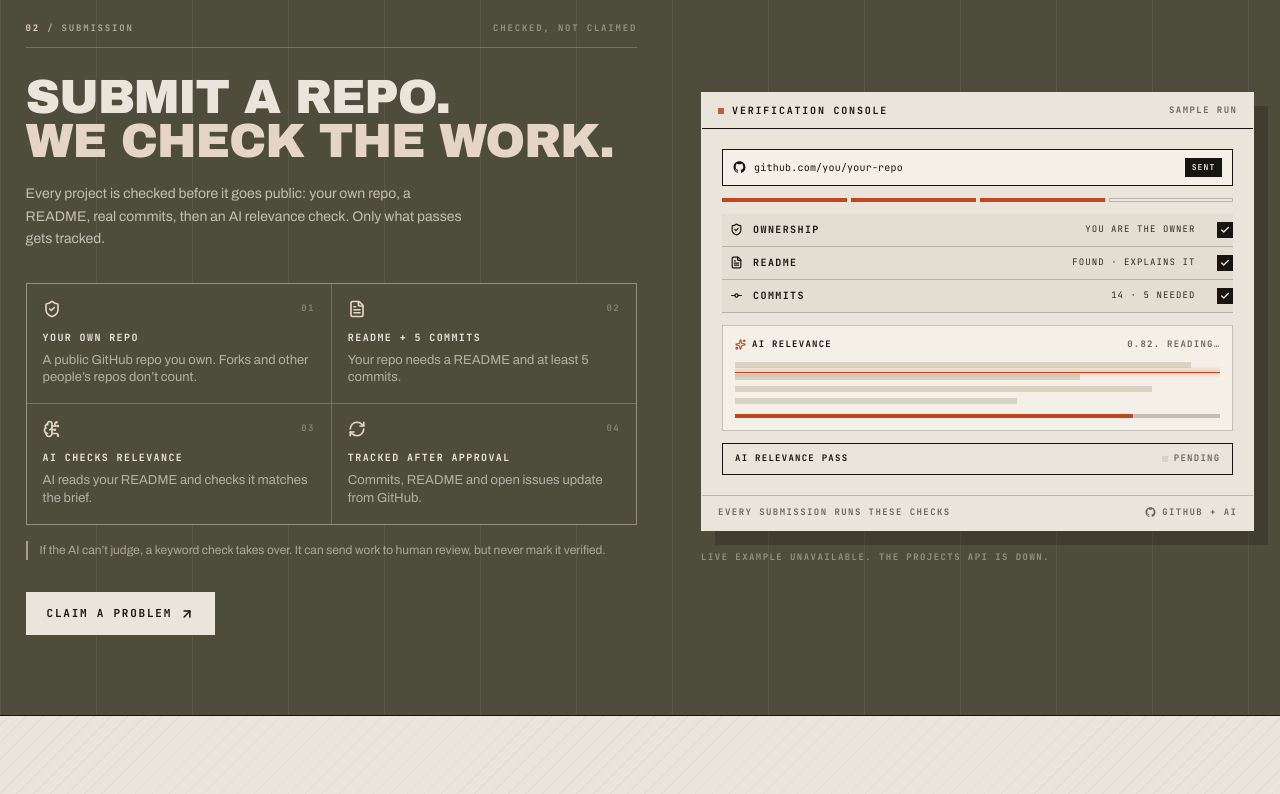
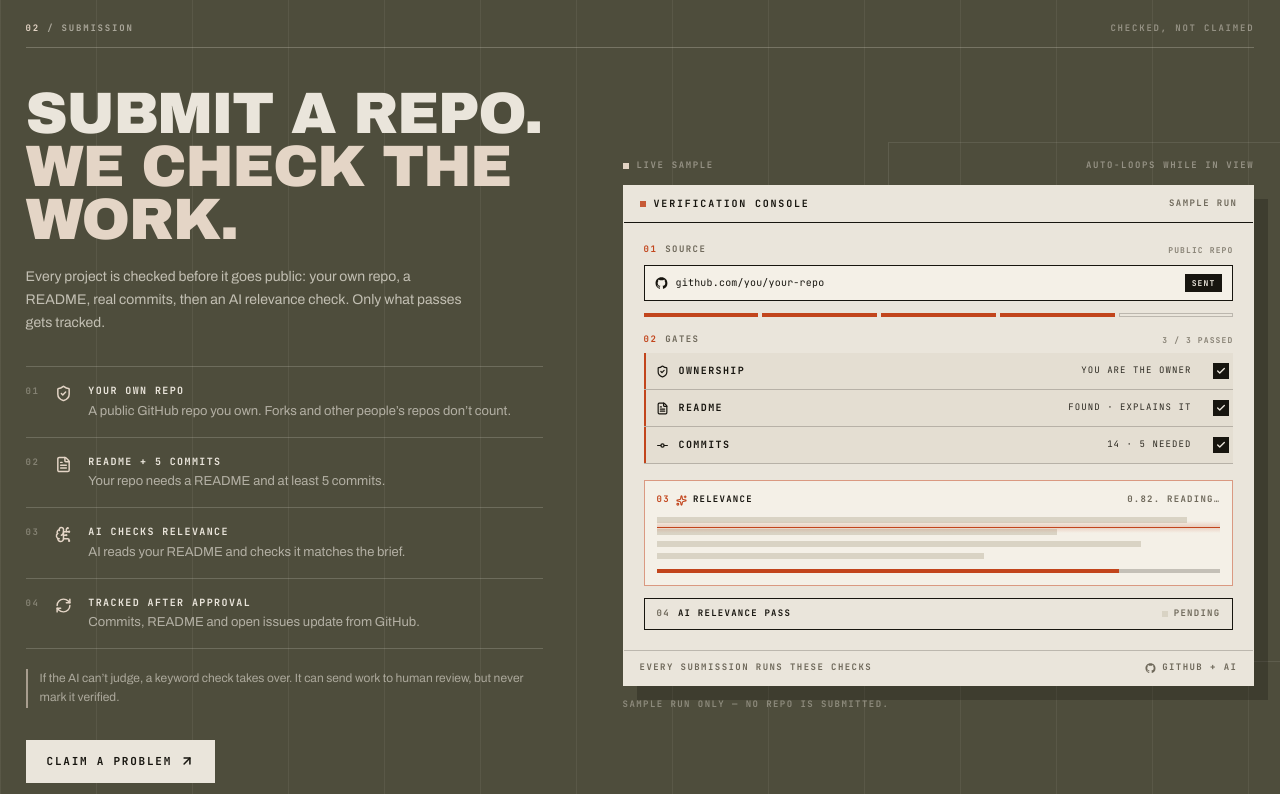
Before and after one commit to PIYUSH-NEXTGEN/Manabi, a React (Vite) app in the folder frontend/: page / in a window 1280 px wide. Shown: the part 820-1614 px from the top of the page. Built offline with nearby package versions, Linux system fonts and the light colour scheme; no server answers.

Commit message:
feat(home): polish hero brief card and submission showcase

```diff
--- a/frontend/src/components/home/BuildInPublic.tsx
+++ b/frontend/src/components/home/BuildInPublic.tsx
@@ -1,11 +1,6 @@
-import { useQuery } from '@tanstack/react-query';
-import type { ProjectOut } from '@/api/client';
-import { getProblem, getProblems } from '@/api/client';
-import { Stamp } from '@/design/primitives';
-import { EASE_SNAP, slideUpReveal } from '@/design/motion';
-import { cx } from '@/lib/cx';
 import { Link } from 'react-router-dom';
 import { motion } from 'motion/react';
+import { EASE_SNAP, slideUpReveal } from '@/design/motion';
 import {
   ArrowUpRight,
   BrainCircuit,
@@ -13,8 +8,6 @@ import {
   RefreshCw,
   ShieldCheck,
 } from 'lucide-react';
-import { GithubMark } from '@/components/icons/GithubMark';
-import { PROGRESS_STAMPS } from '@/design/status';
 import { VerificationConsole } from './VerificationConsole';
 
 const STEPS = [
@@ -44,136 +37,22 @@ const STEPS = [
   },
 ];
 
-function SegmentedMeter({ commits }: { commits: number }) {
-  const filled = Math.min(10, Math.max(commits > 0 ? 1 : 0, Math.round(commits / 2)));
-  return (
-    <div role="img" aria-label={`${commits} commits`} className="flex gap-1">
-      {Array.from({ length: 10 }, (_, index) => (
-        <motion.span
-          key={index}
-          initial={{ opacity: 0.2, scaleY: 0.4 }}
-          whileInView={{ opacity: 1, scaleY: 1 }}
-          viewport={{ once: true }}
-          transition={{ delay: index * 0.035, duration: 0.28, ease: EASE_SNAP }}
-          className={cx(
-            'block h-3 flex-1 border',
-            index < filled ? 'border-ink bg-ink' : 'border-line bg-transparent',
-          )}
-        />
-      ))}
-    </div>
-  );
-}
+const LEFT_REVEAL = {
+  hidden: {},
+  show: { transition: { staggerChildren: 0.08, delayChildren: 0.05 } },
+};
 
-function ProgressPanel({ project }: { project: ProjectOut }) {
-  const progress = project.progress;
-  const lastCommit = progress?.last_commit_at
-    ? new Date(progress.last_commit_at).toLocaleDateString('en-CA')
-    : 'never';
+const LIST_REVEAL = {
+  hidden: {},
+  show: { transition: { staggerChildren: 0.06 } },
+};
 
-  return (
-    <div className="border border-paper/25 bg-paper text-ink shadow-[6px_6px_0_0_rgba(23,21,15,0.28)] sm:shadow-[14px_14px_0_0_rgba(23,21,15,0.28)]">
-      <div className="flex items-center justify-between gap-3 border-b border-ink px-4 py-2.5">
-        <span className="font-mono text-[10px] font-bold uppercase tracking-[0.18em]">
-          Project record
-        </span>
-        {progress ? (
-          <Stamp tone={PROGRESS_STAMPS[progress.status].tone} />
-        ) : (
-          <span className="font-mono text-[9px] font-bold uppercase tracking-[0.16em] text-muted">
-            No data
-          </span>
-        )}
-      </div>
-
-      <div className="p-5 sm:p-6">
-        <div className="flex items-start justify-between gap-3">
-          <div className="min-w-0">
-            <p className="truncate font-mono text-[10px] font-bold uppercase tracking-[0.16em] text-muted">
-              {project.repo_owner} / {project.repo_name}
-            </p>
-            <p className="mt-1 text-sm font-semibold leading-snug">
-              {project.problem_title}
-            </p>
-          </div>
-          <span aria-hidden className="mt-1 block size-2.5 shrink-0 bg-accent" />
-        </div>
-
-        {progress ? (
-          <>
-            <div className="mt-5 flex items-end justify-between gap-3 border-t border-line pt-4">
-              <p className="font-mono text-[9px] font-bold uppercase tracking-[0.16em] text-muted">
-                Commit activity
-              </p>
-              <p className="font-display text-3xl leading-none">
-                {progress.commit_count}
-              </p>
-            </div>
-
-            <div className="mt-3">
-              <SegmentedMeter commits={progress.commit_count} />
-            </div>
-
-            <div className="mt-4 flex flex-wrap gap-x-5 gap-y-1 font-mono text-[10px] font-bold uppercase tracking-[0.14em]">
-              <span>README {progress.has_readme ? '✓' : '□'}</span>
-              <span>Last commit {lastCommit}</span>
-              <span>
-                {progress.open_issues.length} open{' '}
-                {progress.open_issues.length === 1 ? 'issue' : 'issues'}
-              </span>
-            </div>
-          </>
-        ) : (
-          <p className="mt-5 border-t border-line pt-3 font-mono text-[10px] uppercase tracking-[0.14em] text-muted">
-            No progress tracked yet.
-          </p>
-        )}
-      </div>
-
-      <div className="flex flex-wrap items-center justify-between gap-2 border-t border-line px-4 py-2.5 font-mono text-[9px] font-bold uppercase tracking-[0.16em] text-muted">
-        <span>Live record</span>
-        <span className="flex items-center gap-1.5">
-          <GithubMark size={12} />
-          Pulled from GitHub
-        </span>
-      </div>
-    </div>
-  );
-}
-
-/**
- * Find a real project record to show in the panel without a hard-coded id:
- * the board's first problem that has any public project, then that problem's
- * detail (which embeds the projects). Prefers a record that already carries
- * GitHub progress so the meter has data to render.
- */
-function useShowcaseProject() {
-  const problems = useQuery({
-    queryKey: ['problems', 'showcase'],
-    queryFn: () => getProblems({ limit: 20 }),
-  });
-
-  const candidate = problems.data?.items.find((p) => p.project_count > 0);
-  const detail = useQuery({
-    queryKey: ['problem', 'showcase', candidate?.id],
-    queryFn: () => getProblem(candidate!.id),
-    enabled: candidate != null,
-  });
-
-  const projects = detail.data?.projects ?? [];
-  const project =
-    projects.find((p) => p.progress != null) ?? projects[0] ?? null;
-
-  return {
-    isLoading: problems.isLoading || (candidate != null && detail.isLoading),
-    isError: problems.isError || (candidate != null && detail.isError),
-    project,
+const ITEM_REVEAL = {
+  hidden: { opacity: 0, y: 14 },
+  show: { opacity: 1, y: 0, transition: { duration: 0.34, ease: EASE_SNAP } },
 };
-}
 
 export function BuildInPublic() {
-  const query = useShowcaseProject();
-
   return (
     <section className="relative overflow-hidden border-b border-ink bg-olive text-paper dark:bg-[#2f3025] dark:text-ink">
       <div
@@ -184,76 +63,107 @@ export function BuildInPublic() {
             'repeating-linear-gradient(90deg, rgba(234,229,219,0.07) 0 1px, transparent 1px 96px)',
         }}
       />
+      <div
+        aria-hidden
+        className="pointer-events-none absolute -right-32 top-1/2 hidden size-[520px] -translate-y-1/2 border border-paper/10 lg:block dark:border-ink/10"
+      />
 
-      <div className="relative mx-auto w-[min(1240px,96vw)] py-16 md:py-20">
-        <div className="grid items-center gap-12 lg:grid-cols-[1.05fr_0.95fr] lg:gap-16">
+      <div className="relative mx-auto w-[min(1240px,96vw)] py-14 md:py-20">
         <motion.div
           variants={slideUpReveal}
           initial="hidden"
           whileInView="show"
-            viewport={{ once: true, amount: 0.25 }}
+          viewport={{ once: true, amount: 0.4 }}
+          className="flex flex-wrap items-center justify-between gap-3 border-b border-paper/25 pb-3 dark:border-ink/25"
         >
-            <div className="flex flex-wrap items-center justify-between gap-3 border-b border-paper/25 pb-3 dark:border-ink/25">
           <p className="font-mono text-[9px] font-bold uppercase tracking-[0.2em] text-paper/60 dark:text-ink/60">
             <span className="text-accent-soft dark:text-ink">02</span> / Submission
           </p>
           <p className="font-mono text-[9px] font-bold uppercase tracking-[0.2em] text-paper/45 dark:text-ink/45">
             Checked, not claimed
           </p>
-            </div>
+        </motion.div>
 
-            <h2 className="mt-7 font-display text-4xl uppercase leading-[0.9] tracking-tight sm:text-5xl">
+        <div className="mt-10 grid items-center gap-12 lg:grid-cols-[minmax(0,0.9fr)_minmax(0,1.1fr)] lg:gap-16 xl:gap-20">
+          <motion.div
+            variants={LEFT_REVEAL}
+            initial="hidden"
+            whileInView="show"
+            viewport={{ once: true, amount: 0.25 }}
+          >
+            <motion.h2
+              variants={ITEM_REVEAL}
+              className="font-display text-4xl uppercase leading-[0.9] tracking-tight sm:text-5xl xl:text-[3.65rem]"
+            >
               Submit a repo.
               <br />
-              <span className="text-accent-soft dark:text-ink">We check the work.</span>
-            </h2>
-            <p className="mt-5 max-w-md text-sm leading-relaxed text-paper/75 dark:text-ink/75">
+              <span className="text-accent-soft dark:text-ink">
+                We check the work.
+              </span>
+            </motion.h2>
+
+            <motion.p
+              variants={ITEM_REVEAL}
+              className="mt-5 max-w-md text-sm leading-relaxed text-paper/75 dark:text-ink/75"
+            >
               Every project is checked before it goes public: your own repo, a
               README, real commits, then an AI relevance check. Only what passes
               gets tracked.
-            </p>
+            </motion.p>
 
-            <ul className="mt-8 grid gap-px border border-paper/25 bg-paper/25 sm:grid-cols-2 dark:border-ink/25 dark:bg-ink/25">
+            <motion.ul
+              variants={LIST_REVEAL}
+              className="mt-8 border-t border-paper/20 dark:border-ink/20"
+            >
               {STEPS.map(({ step, icon: Icon, title, copy }) => (
-                <li key={step} className="bg-olive p-4 dark:bg-[#2f3025]">
-                  <div className="flex items-center justify-between gap-2">
+                <motion.li
+                  key={step}
+                  variants={ITEM_REVEAL}
+                  className="flex items-start gap-4 border-b border-paper/20 py-4 dark:border-ink/20"
+                >
+                  <span className="mt-0.5 font-mono text-[9px] font-bold tracking-[0.16em] text-paper/35 dark:text-ink/35">
+                    {step}
+                  </span>
                   <Icon
                     aria-hidden
-                      size={18}
-                      strokeWidth={2.2}
-                      className="text-accent-soft dark:text-ink"
+                    size={17}
+                    strokeWidth={2.1}
+                    className="mt-0.5 shrink-0 text-accent-soft dark:text-ink"
                   />
-                    <span className="font-mono text-[9px] font-bold uppercase tracking-[0.16em] text-paper/35 dark:text-ink/35">
-                      {step}
-                    </span>
-                  </div>
-                  <h3 className="mt-3 font-mono text-[10px] font-bold uppercase tracking-[0.14em]">
+                  <div className="min-w-0">
+                    <h3 className="font-mono text-[10px] font-bold uppercase tracking-[0.14em]">
                       {title}
                     </h3>
-                  <p className="mt-1.5 text-[13px] leading-snug text-paper/65 dark:text-ink/65">
+                    <p className="mt-1 text-[13px] leading-snug text-paper/65 dark:text-ink/65">
                       {copy}
                     </p>
-                </li>
+                  </div>
+                </motion.li>
               ))}
-            </ul>
+            </motion.ul>
 
-            <p className="mt-4 border-l-2 border-accent-soft/60 pl-3 text-[12px] leading-relaxed text-paper/60 dark:border-ink/40 dark:text-ink/60">
+            <motion.p
+              variants={ITEM_REVEAL}
+              className="mt-5 border-l-2 border-accent-soft/60 pl-3 text-[12px] leading-relaxed text-paper/60 dark:border-ink/40 dark:text-ink/60"
+            >
               If the AI can’t judge, a keyword check takes over. It can send work
               to human review, but never mark it verified.
-            </p>
+            </motion.p>
 
+            <motion.div variants={ITEM_REVEAL} className="mt-8">
               <Link
                 to="/problems"
-              className="group mt-8 inline-flex items-center gap-2 border border-paper bg-paper px-5 py-3 font-mono text-[11px] font-bold uppercase tracking-[0.16em] text-ink transition-colors hover:border-accent hover:bg-accent hover:text-paper dark:border-ink dark:bg-transparent dark:text-ink dark:hover:border-accent dark:hover:bg-accent dark:hover:text-[#f4f0e7]"
+                className="group inline-flex items-center gap-2 border border-paper bg-paper px-5 py-3 font-mono text-[11px] font-bold uppercase tracking-[0.16em] text-ink transition-colors hover:border-accent hover:bg-accent hover:text-paper dark:border-ink dark:bg-transparent dark:text-ink dark:hover:border-accent dark:hover:bg-accent dark:hover:text-[#f4f0e7]"
               >
                 Claim a problem
                 <ArrowUpRight
                   aria-hidden
                   size={14}
                   strokeWidth={2.6}
-                className="transition-transform group-hover:-translate-y-0.5 group-hover:translate-x-0.5"
+                  className="transition-transform duration-200 group-hover:-translate-y-0.5 group-hover:translate-x-0.5"
                 />
               </Link>
+            </motion.div>
           </motion.div>
 
           <motion.div
@@ -263,18 +173,22 @@ export function BuildInPublic() {
             viewport={{ once: true, amount: 0.25 }}
             transition={{ delay: 0.1 }}
           >
-            <div className="flex flex-col gap-5">
+            <div className="mb-3 flex flex-wrap items-center justify-between gap-2 font-mono text-[9px] font-bold uppercase tracking-[0.18em] text-paper/45 dark:text-ink/45">
+              <span className="flex items-center gap-2">
+                <span
+                  aria-hidden
+                  className="block size-1.5 bg-accent-soft motion-safe:animate-pulse dark:bg-accent"
+                />
+                Live sample
+              </span>
+              <span>Auto-loops while in view</span>
+            </div>
+
             <VerificationConsole />
-              {query.isLoading ? (
-                <div className="skeleton h-52 border border-paper/40 dark:border-ink/30" aria-hidden />
-              ) : query.project ? (
-                <ProgressPanel project={query.project} />
-              ) : query.isError ? (
-                <p className="font-mono text-[9px] font-bold uppercase tracking-[0.16em] text-paper/45 dark:text-ink/45">
-                  Live example unavailable. The projects API is down.
+
+            <p className="mt-3 font-mono text-[9px] font-bold uppercase tracking-[0.16em] text-paper/40 dark:text-ink/40">
+              Sample run only — no repo is submitted.
             </p>
-              ) : null}
-            </div>
           </motion.div>
         </div>
       </div>
--- a/frontend/src/components/home/VerificationConsole.tsx
+++ b/frontend/src/components/home/VerificationConsole.tsx
@@ -10,6 +10,7 @@ import {
 } from 'lucide-react';
 import { GithubMark } from '@/components/icons/GithubMark';
 import { Stamp } from '@/design/primitives';
+import { EASE_SNAP } from '@/design/motion';
 import { cx } from '@/lib/cx';
 import { usePrefersReducedMotion } from '@/lib/usePrefersReducedMotion';
 
@@ -33,7 +34,41 @@ const STATUS = [
 
 const README_LINES = ['w-[94%]', 'w-[71%]', 'w-[86%]', 'w-[58%]'];
 
+const GATES_REVEAL = {
+  hidden: {},
+  show: { transition: { staggerChildren: 0.07 } },
+};
+
+const GATE_ITEM_REVEAL = {
+  hidden: { opacity: 0, x: -8 },
+  show: { opacity: 1, x: 0, transition: { duration: 0.3, ease: EASE_SNAP } },
+};
+
 type GateState = 'idle' | 'active' | 'pass';
+
+function StageLabel({
+  index,
+  label,
+  meta,
+}: {
+  index: string;
+  label: string;
+  meta?: string;
+}) {
+  return (
+    <div className="flex items-center justify-between gap-3">
+      <span className="flex items-center gap-2 font-mono text-[9px] font-bold uppercase tracking-[0.16em] text-muted">
+        <span className="text-accent">{index}</span>
+        {label}
+      </span>
+      {meta ? (
+        <span className="font-mono text-[8px] font-bold uppercase tabular-nums tracking-[0.14em] text-muted/80">
+          {meta}
+        </span>
+      ) : null}
+    </div>
+  );
+}
 
 function GateRow({
   icon: Icon,
@@ -49,13 +84,20 @@ function GateRow({
   animated: boolean;
 }) {
   return (
-    <li
+    <motion.li
+      variants={GATE_ITEM_REVEAL}
       className={cx(
-        'flex items-center gap-2.5 border-b border-line py-2 pl-2 transition-colors duration-300',
+        'relative flex items-center gap-2.5 border-b border-line py-2.5 pl-3 pr-1 transition-colors duration-300',
         state === 'pass' && 'bg-tint/40',
-        state === 'active' && 'shadow-[inset_2px_0_0_var(--accent)]',
       )}
     >
+      <motion.span
+        aria-hidden
+        className="absolute inset-y-0 left-0 w-0.5 origin-top bg-accent"
+        initial={false}
+        animate={{ scaleY: state === 'idle' ? 0 : 1 }}
+        transition={{ duration: animated ? 0.24 : 0, ease: EASE_SNAP }}
+      />
       <Icon
         aria-hidden
         size={13}
@@ -107,7 +149,7 @@ function GateRow({
           />
         ) : null}
       </span>
-    </li>
+    </motion.li>
   );
 }
 
@@ -202,6 +244,7 @@ export function VerificationConsole() {
     return 'idle';
   };
 
+  const passCount = GATES.filter((_, index) => gateState(index) === 'pass').length;
   const running = step >= 1 && step < 5;
   const verified = step >= 5;
   const barWidth = verified ? 100 : Math.round(score * 100);
@@ -210,7 +253,7 @@ export function VerificationConsole() {
     <div
       ref={ref}
       className={cx(
-        'border bg-paper text-ink shadow-[6px_6px_0_0_rgba(23,21,15,0.28)] transition-colors duration-500 sm:shadow-[14px_14px_0_0_rgba(23,21,15,0.28)]',
+        'relative overflow-hidden border bg-paper text-ink transition-colors duration-500 shadow-[6px_6px_0_0_rgba(23,21,15,0.28)] sm:shadow-[14px_14px_0_0_rgba(23,21,15,0.28)] dark:shadow-[10px_10px_0_0_rgba(0,0,0,0.45)]',
         verified ? 'border-accent' : 'border-paper/25',
       )}
     >
@@ -239,7 +282,9 @@ export function VerificationConsole() {
           verified.
         </p>
 
-        <div className="flex items-center gap-2 border border-ink bg-sheet px-2.5 py-2">
+        <StageLabel index="01" label="Source" meta="public repo" />
+
+        <div className="mt-2 flex items-center gap-2 border border-ink bg-sheet px-2.5 py-2">
           <GithubMark size={13} className="shrink-0 text-ink" />
           <p className="min-w-0 truncate font-mono text-[10px] leading-none tracking-[0.02em]">
             {REPO_URL.slice(0, typed)}
@@ -263,7 +308,7 @@ export function VerificationConsole() {
         </div>
 
         <div aria-hidden className="mt-3 flex gap-1">
-          {[2, 3, 4, 5].map((threshold) => (
+          {[1, 2, 3, 4, 5].map((threshold) => (
             <span
               key={threshold}
               className={cx(
@@ -276,7 +321,17 @@ export function VerificationConsole() {
           ))}
         </div>
 
-        <ul className="mt-3">
+        <div className="mt-4">
+          <StageLabel index="02" label="Gates" meta={`${passCount} / 3 passed`} />
+        </div>
+
+        <motion.ul
+          variants={GATES_REVEAL}
+          initial="hidden"
+          whileInView="show"
+          viewport={{ once: true, amount: 0.3 }}
+          className="mt-1.5"
+        >
           {GATES.map((gate, index) => (
             <GateRow
               key={gate.label}
@@ -287,11 +342,17 @@ export function VerificationConsole() {
               animated={!reduced}
             />
           ))}
-        </ul>
+        </motion.ul>
 
-        <div className="relative mt-3 overflow-hidden border border-line bg-sheet p-3">
+        <div
+          className={cx(
+            'relative mt-4 overflow-hidden border bg-sheet p-3 transition-colors duration-500',
+            step >= 4 ? 'border-accent/50' : 'border-line',
+          )}
+        >
           <div className="flex items-center justify-between gap-3">
             <span className="flex items-center gap-1.5 font-mono text-[9px] font-bold uppercase tracking-[0.14em]">
+              <span className="text-accent">03</span>
               <Sparkles
                 aria-hidden
                 size={11}
@@ -301,7 +362,7 @@ export function VerificationConsole() {
                   step >= 4 ? 'text-accent' : 'text-muted',
                 )}
               />
-              AI relevance
+              Relevance
             </span>
             <span
               className={cx(
@@ -355,7 +416,8 @@ export function VerificationConsole() {
             verified ? 'border-accent bg-accent/5' : 'border-ink',
           )}
         >
-          <span className="font-mono text-[9px] font-bold uppercase tracking-[0.14em]">
+          <span className="flex items-center gap-2 font-mono text-[9px] font-bold uppercase tracking-[0.14em]">
+            <span className={verified ? 'text-accent' : 'text-muted'}>04</span>
             {STATUS[step]}
           </span>
           {verified ? (
@@ -388,6 +450,17 @@ export function VerificationConsole() {
           GitHub + AI
         </span>
       </div>
+
+      {verified && !reduced ? (
+        <motion.span
+          key={cycle}
+          aria-hidden
+          className="pointer-events-none absolute inset-0 bg-gradient-to-r from-transparent via-accent/10 to-transparent"
+          initial={{ x: '-100%' }}
+          animate={{ x: '100%' }}
+          transition={{ duration: 0.9, ease: 'easeInOut' }}
+        />
+      ) : null}
     </div>
   );
 }
```
Also changed, not shown: frontend/src/components/home/Hero.tsx (+131 -39 lines), 2 other files (tests, documents, lock files or other folders). Lines whose indentation alone changed are shown as unchanged.
